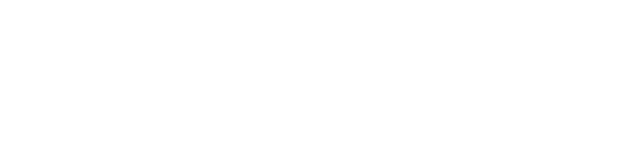
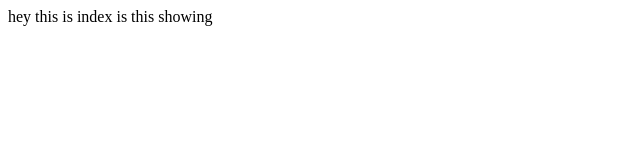
Before and after one commit to Vicsta/online-ecards, a plain HTML site: page freeCards/index.html in a window 1280 px wide. Shown: the whole page, without its empty margins (0-640 px from the left). Drawn offline with Linux system fonts and the light colour scheme.

Commit message:
Test index

```diff
--- a/freeCards/index.html
+++ b/freeCards/index.html
@@ -5,6 +5,6 @@
     <title>Title</title>
 </head>
 <body>
-
+    hey this is index is this showing
 </body>
 </html>
```
